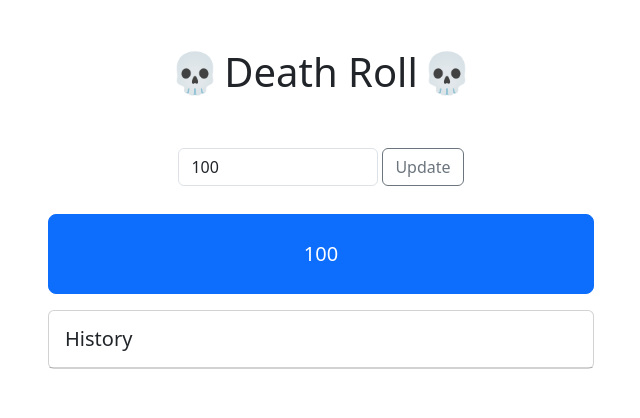
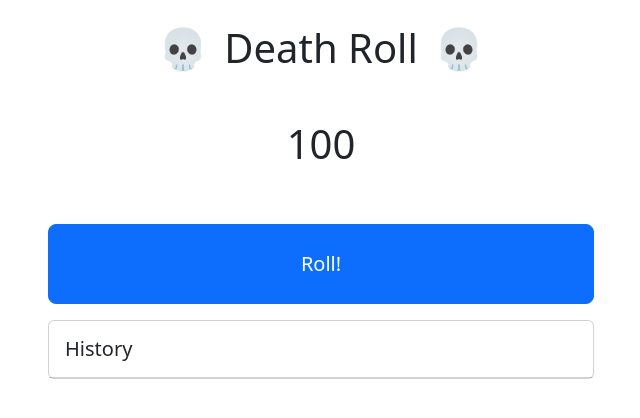
Before and after one commit to shrimpwerks/deathroll, a React (Vite) app: page / in a window 1280 px wide. Shown: the top 418 px of the page, without its empty margins (319-959 px from the left). Built offline with nearby package versions, Linux system fonts and the light colour scheme.

Commit message:
Big refactor + contenteditable starting value

```diff
--- a/package.json
+++ b/package.json
@@ -11,7 +11,8 @@
   },
   "dependencies": {
     "react": "^18.2.0",
-    "react-dom": "^18.2.0"
+    "react-dom": "^18.2.0",
+    "styled-components": "^6.0.8"
   },
   "devDependencies": {
     "@types/react": "^18.2.18",
--- a/src/App.tsx
+++ b/src/App.tsx
@@ -1,121 +1,84 @@
-import { useEffect, useState } from 'react';
-import './index.css'
-
-import LOSER_MESSAGES from './loserMessages'
+import { useState } from 'react';
+import LOSER_MESSAGES from './loserMessages';
+import Header from './Header';
+import History from './History';
+import { Turn, hasGameStarted, isGameOver, nextMaxValue } from './Turn';
 
 const STARTING_VALUE = 100;
 
+function randomNumber(min: number, max: number) {
+  return Math.floor(Math.random() * max) + min;
+}
+
 export default function App() {
-  const [maxValue, setMaxValue] = useState(STARTING_VALUE);
-  const [startingValue, setStartingValue] = useState(STARTING_VALUE)
-  const [tempStartingValue, setTempStartingValue] = useState(startingValue);
-  const [history, setHistory] = useState<string[]>([]);
-  const [gameOver, setGameOver] = useState(false);
-  const [loserMessage, setLoserMessage] = useState(LOSER_MESSAGES[0]);
-  // Shhhhhh
-  const [blink, setBlink] = useState(false);
+  const [startingValue, setStartingValue] = useState(STARTING_VALUE);
+  const [startingValueError, setStartingValueError] = useState<string | null>(null);
+  const [history, setHistory] = useState<Turn[]>([]);
 
   function resetGame() {
-    setMaxValue(startingValue);
     setHistory([]);
-    setGameOver(false);
   }
 
   function rollDice() {
-    const rand = Math.floor(Math.random() * maxValue) + 1;
+    const maxValue = hasGameStarted(history) ? nextMaxValue(history) : startingValue;
+    const rand = randomNumber(1, maxValue);
+    setHistory([...history, { roll: rand, maxRoll: maxValue }]);
+  }
 
-    setMaxValue(rand);
-    setHistory([...history, `Rolled ${rand} (out of ${maxValue})`]);
-
-    if (rand === 1) {
-      setGameOver(true);
+  function onStartingValueChange(e: any) {
+    const n = Number(e.target.innerText);
+    if (!Number.isNaN(n)) {
+      setStartingValue(n);
+      setStartingValueError(null);
+    } else {
+      setStartingValueError("Invalid starting value");
     }
   }
-
-  const handleStartingValueChange = () => {
-    setStartingValue(tempStartingValue);
-    setMaxValue(tempStartingValue);
-  };
-
-  const handleSecretBlinkClick = () => {
-    setBlink(gameOver ? !blink : blink)
-  }
-
-  useEffect(() => {
-    if (gameOver) {
-      setLoserMessage(LOSER_MESSAGES[Math.floor(Math.random() * LOSER_MESSAGES.length)])
-    }
-  }, [gameOver])
 
   return (
     <div className="container">
       <div className="row justify-content-md-center">
         <div className="col col-lg-6 layout">
-          <div className='flex justify-center'>
-              <div>
+          <Header spin={isGameOver(history)} />
+
+          {isGameOver(history) && (
+            <div className="mb-3">
+              <div className="alert alert-danger loser" role="alert">
+                <span>{LOSER_MESSAGES[randomNumber(0, LOSER_MESSAGES.length)]}</span>
+              </div>
+            </div>
+          )}
+
+          <div className="m-5 d-flex justify-content-center">
             <h1
-                  onClick={handleSecretBlinkClick}
-                  className={`m-5 flex gap-1 ${blink && gameOver ? 'blink' : ''}`}
+              inputMode='numeric'
+              contentEditable={!hasGameStarted(history)}
+              onBlur={e => onStartingValueChange(e)}
+              suppressContentEditableWarning={true}
             >
-                  <span className={gameOver ? 'spinning' : ''}>💀 </span>
-                  Death Roll
-                  <span className={gameOver ? 'spinning reverse' : ''}>💀 </span>
+              {hasGameStarted(history) ? nextMaxValue(history) : startingValue}
             </h1>
-              </div>
           </div>
 
           <div className="mb-3">
-            {gameOver ? (
-              <>
-                <div className="alert alert-danger loser" role="alert">
-                  <span>{loserMessage}</span>
-                </div>
-
+            {isGameOver(history) ? (
               <button
                 className="btn btn-danger btn-lg w-100 p-4"
                 onClick={resetGame}
               >
                 Reset Game
               </button>
-              </>
             ) : (
-              <div className='flex flex-col gap-4'>
-                {startingValue === maxValue && (
-                  <div className='flex justify-center gap-1 p-1'>
-                    <input
-                      className="form-control starting-value"
-                      type="number"
-                      value={tempStartingValue}
-                      onChange={e => setTempStartingValue(e.target.valueAsNumber)}
-                    />
-                    <button
-                      onClick={handleStartingValueChange}
-                      type="button"
-                      className="btn btn-outline-secondary"
-                    >
-                      Update
-                    </button>
-                  </div>
-                )}
               <button
                 className="btn btn-primary btn-lg w-100 p-4"
-                  onClick={rollDice}>
-                  {maxValue}
+                onClick={rollDice}
+                disabled={startingValueError !== null}>
+                {startingValueError ? startingValueError : "Roll!"}
               </button>
-              </div>
             )}
           </div>
 
-          <div className="card">
-            <div className="card-body">
-              <h5 className="card-title mb-0">History</h5>
-            </div>
-            <ul className="list-group list-group-flush">
-              {history.map((roll, i) =>
-                <li className="list-group-item" key={i}>{roll}</li>
-              )}
-            </ul>
-          </div>
+          <History history={history} />
         </div>
       </div>
     </div>
--- /dev/null
+++ b/src/Header.tsx
@@ -0,0 +1,41 @@
+import { keyframes, styled } from "styled-components";
+
+const rotate = keyframes`
+  from {
+    transform: rotate(0deg);
+  }
+
+  to {
+    transform: rotate(360deg);
+  }
+`;
+
+const RotateClockwise = styled.div`
+  animation: ${rotate} 2s linear infinite
+`;
+
+const RotateCounterClockwise = styled.div`
+  animation: ${rotate} 2s linear reverse infinite
+`;
+
+interface HeaderProps {
+  spin: boolean;
+}
+
+export default function Header({ spin }: HeaderProps) {
+  return (
+    <h1 className={`m-4 d-flex justify-content-center gap-3`}>
+      {spin ? (
+        <RotateClockwise>💀</RotateClockwise>
+      ) : (
+        <div>💀</div>
+      )}
+      Death Roll
+      {spin ? (
+        <RotateCounterClockwise>💀</RotateCounterClockwise>
+      ) : (
+        <div>💀</div>
+      )}
+    </h1>
+  );
+}
--- /dev/null
+++ b/src/History.tsx
@@ -0,0 +1,22 @@
+import { Turn } from "./Turn";
+
+interface HistoryProps {
+    history: Turn[];
+}
+
+export default function History({ history }: HistoryProps) {
+    return (
+        <div className="card">
+            <div className="card-body">
+                <h5 className="card-title mb-0">History</h5>
+            </div>
+            <ul className="list-group list-group-flush">
+                {history.map((round, i) =>
+                    <li className="list-group-item" key={i}>
+                        Rolled {round.roll} (out of {round.maxRoll})
+                    </li>
+                )}
+            </ul>
+        </div>
+    );
+}
--- /dev/null
+++ b/src/Turn.tsx
@@ -0,0 +1,28 @@
+// class Round {
+//   turns: Turn[] = [];
+// }
+
+export interface Turn {
+    roll: number;
+    maxRoll: number;
+};
+
+export function nextMaxValue(rounds: Turn[]): number {
+    if (rounds.length === 0) {
+        throw new Error("Game has not started");
+    }
+
+    return rounds[rounds.length - 1].roll;
+}
+
+export function hasGameStarted(rounds: Turn[]): boolean {
+    return rounds.length > 0;
+}
+
+export function isGameOver(rounds: Turn[]): boolean {
+    if (rounds.length === 0) {
+        return false;
+    }
+
+    return rounds[rounds.length - 1].roll === 1;
+}
--- a/src/index.css
+++ /dev/null
@@ -1,67 +0,0 @@
-input::-webkit-outer-spin-button,
-input::-webkit-inner-spin-button {
-  -webkit-appearance: none;
-  margin: 0;
-}
-input[type=number] {
-  -moz-appearance: textfield;
-}
-
-.blink {
-  animation: blinker 1s step-start infinite;
-}
-
-@keyframes blinker {
-  50% {
-    opacity: 0;
-  }
-}
-
-@keyframes spin {
-  0% {
-    transform: rotate(0deg);
-  }
-
-  100% {
-    transform: rotate(360deg);
-  }
-}
-
-.spinning {
-  display: inline-block;
-  animation: spin 2s linear infinite;
-}
-.spinning.reverse {
-    animation: spin 2s linear reverse infinite;
-}
-
-input.starting-value {
-  max-width: 200px;
-}
-
-.loser {
-  display: flex;
-  justify-content: center;
-  align-items: center;
-  gap: 20px;
-}
-
-/* Not Tailwind */
-.flex {
-  display: flex;
-}
-.justify-center {
-  justify-content: center;
-}
-.items-center {
-  align-items: center;
-}
-.flex-col {
-  flex-direction: column;
-}
-.gap-1 {
-  gap: 0.25rem;
-}
-.gap-4 {
-  gap: 1rem;
-}
```
Also changed, not shown: 1 other file (tests, documents, lock files or other folders). Lines whose indentation alone changed are shown as unchanged.
